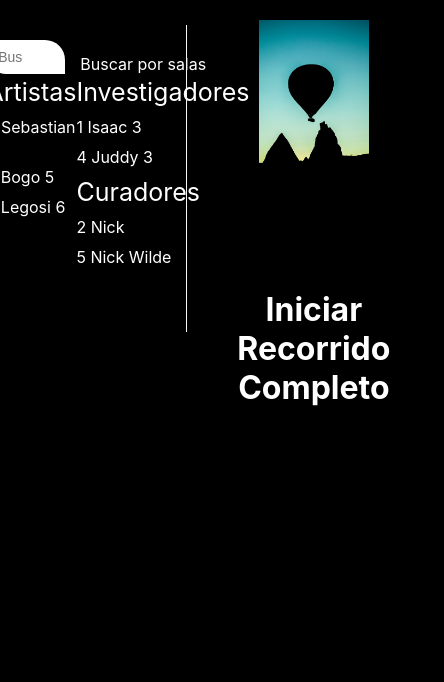
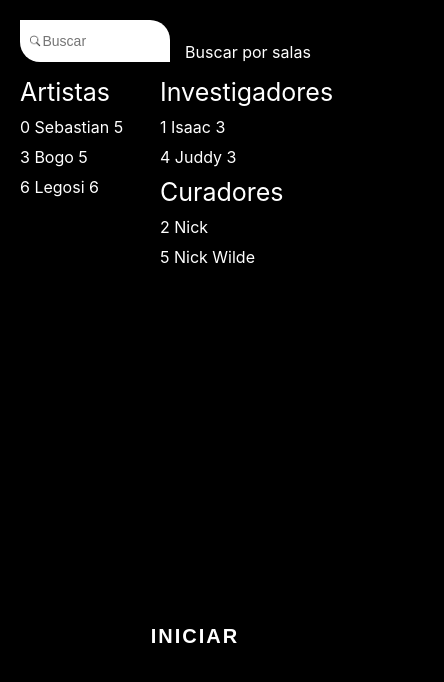
Before and after one commit to Lechuga194/endemicovsglobalcrisis, a React (Create React App) app: page / in a window 390 px wide. Shown: the top 682 px of the page, 444 px wide, since content can reach past the window. Built offline with nearby package versions, Linux system fonts and the light colour scheme.

Commit message:
antes del desmadre para hacerlo responsivo

```diff
--- a/src/components/home/Home.module.css
+++ b/src/components/home/Home.module.css
@@ -29,16 +29,7 @@
 
 /* BUTTONS */
 
-body {
-    margin: 0;
-    display: flex;
-    height: 100vh;
-    align-items: center;
-    justify-content: center;
-    background-color: black;
-}
-
-nav ul {
+.titulo nav ul {
     cursor: pointer;
     list-style-type: none;
     position: relative;
@@ -46,7 +37,7 @@ nav ul {
     padding: 0;
 }
 
-nav ul li {
+.titulo nav ul li {
     position: relative;
     --c: rgb(153, 0, 0);
     color: var(--c);
@@ -67,7 +58,7 @@ nav ul li {
     margin: 1em;
 }
 
-nav ul li span {
+.titulo nav ul li span {
     position: absolute;
     width: 100%;
     height: 100%;
@@ -80,37 +71,32 @@ nav ul li span {
     z-index: -1;
 }
 
-nav ul li:hover {
+.titulo nav ul li:hover {
     color: black;
 }
 
-nav ul li:hover span {
+.titulo nav ul li:hover span {
     transform: translateY(0) scale(2);
 }
 
-nav ul li span:nth-child(1) {
+.titulo nav ul li span:nth-child(1) {
     --n: 1;
 }
 
-nav ul li span:nth-child(2) {
+.titulo nav ul li span:nth-child(2) {
     --n: 2;
 }
 
-nav ul li span:nth-child(3) {
+.titulo nav ul li span:nth-child(3) {
     --n: 3;
 }
 
-nav ul li span:nth-child(4) {
+.titulo nav ul li span:nth-child(4) {
     --n: 4;
 }
 
 
 /* ANIMATION */
-
-body{
-    background: #000000;
-  }
-
 
 .circle{
   position: fixed;
@@ -222,12 +208,9 @@ body{
         align-self: end;
     }
 
-    nav ul li {
+    .titulo nav ul li {
         --c: rgb(233, 217, 217);
     }
 
-    body{
-        height: auto;
-    }
 
 }
--- a/src/components/navbar/navbar.css
+++ b/src/components/navbar/navbar.css
@@ -11,7 +11,7 @@
 }
 
 .navbar img{
-    width: 60%;
+    width: 600%;
     margin-top: 80%;
 }
 
--- a/src/components/searchbox/searchbox.css
+++ b/src/components/searchbox/searchbox.css
@@ -6,8 +6,7 @@
 }
 
 .searchbox input{
-    /* height: calc(10vh - 20px); */
-    width: calc(10vw);
+    width: auto;
     border: 0;
     outline: 0;
     background: transparent;
@@ -24,3 +23,14 @@
     align-self: center;
     justify-self: center;
 }
+
+input[type="search"]::-webkit-search-decoration,
+input[type="search"]::-webkit-search-cancel-button,
+input[type="search"]::-webkit-search-results-button,
+input[type="search"]::-webkit-search-results-decoration {
+  display: none;
+}
+
+@media (max-width: 400px){
+
+}
--- a/src/containers/App.js
+++ b/src/containers/App.js
@@ -3,7 +3,7 @@ import Home from '../components/home/Home'
 import Exploracion from './exploracion/Exploracion'
 
 //Statics
-import './app.css'
+import styles from './app.module.css'
 
 function App() {
     const [currentPage, setCurrentPage] = useState('exploracion') //TODO por defecto debe ser home
--- a/src/containers/app.css
+++ /dev/null
@@ -1,11 +0,0 @@
-.exploracion{
-    display: grid;
-    grid-template-columns: 48% auto 48%;
-    margin: 20px;
-}
-
-#vr{
-    border-left:1px solid whitesmoke;
-    margin-top: 30%;
-    height:100%;
-}
--- a/src/containers/exploracion/Exploracion.js
+++ b/src/containers/exploracion/Exploracion.js
@@ -2,9 +2,7 @@ import React, {useState, useEffect} from 'react';
 import Menu_busqueda from '../menu_busqueda/Menu_busqueda'
 import Navbar from '../../components/navbar/Navbar'
 import Image_container from '../image_container/Image_container'
-import { useSpring, animated, config } from 'react-spring'
-import './exploracion.css'
-// import styles from './iniciar_recorrido.module.css'
+import styles from './exploracion.module.css'
 import exploracion_img from '../../static/exploracion.jpg'
 
 const texto = "Proident aliquip nulla aute cillum et deserunt veniam. Dolore irure elit adipisicing amet nulla ut deserunt cillum. Tempor proident irure consequat excepteur eu consectetur do cillum. Lorem voluptate adipisicing veniam id eu. Culpa incididunt excepteur aliqua consequat labore pariatur culpa do id. Incididunt id exercitation elit dolor velit aliqua magna sunt excepteur do irure velit officia dolor. Incididunt consequat magna tempor sunt veniam nisi occaecat laborum ut nisi pariatur. Reprehenderit cillum incididunt elit voluptate. Consectetur reprehenderit velit pariatur veniam magna culpa. Irure occaecat non tempor et cupidatat commodo duis nulla magna nostrud sunt ea in. Culpa sunt do culpa do minim sit pariatur.";
@@ -55,16 +53,19 @@ function Exploracion() {
         setCurrentPage('exploracion')
     }
 
+    const onExploreClick = () => {
+
+    }
+
     return(
         <>
             {currentPage === 'exploracion' ?
 
-            <div className="exploracion">
-                <Menu_busqueda onCreadorClick={onCreadorClick}/>
-                <div id='vr'></div>
-                <div className='contenido'>
+            <div className={styles.exploracion}>
+                <div id={styles.menuexploracion}><Menu_busqueda onCreadorClick={onCreadorClick}/></div>
+                <div className={styles.contenido}>
                     <img src={exploracion_img} alt="exploracion_img"></img>
-                    <h1>Iniciar Recorrido Completo</h1>
+                    <div className={styles.button}><nav onClick={onExploreClick}><ul><li>Iniciar<span></span></li></ul></nav></div>
                 </div>
             </div>
 
--- a/src/containers/exploracion/exploracion.css
+++ /dev/null
@@ -1,43 +0,0 @@
-.container-detalles-creador{
-    display: grid;
-    grid-template-columns: 3% auto;
-    height: 100vh;
-    width: 100vw;
-}
-
-.detalles-creador{
-    margin: 20px;
-    grid-column-start: 2;
-    display: grid;
-    grid-template-rows: auto auto;
-}
-
-.detalles-creador h1 {
-    margin: 3vh 3vh 1vh 3vh;
-}
-
-.detalles-creador h3 {
-    margin: 0vh 3vh 3vh 3vh;
-}
-
-.detalles-creador p {
-    margin: 3vh;
-}
-
-/* TODO ESTO NO DEBE IR AQUI! */
-
-.contenido {
-    display: grid;
-    grid-template-rows: 70% 30%;
-    justify-items: center;
-    row-gap: 10%;
-    text-align: center;
-}
-
-.contenido img {
-    width: 50%;
-}
-
-.contenido h1 {
-    margin-top: 25px;
-}
--- /dev/null
+++ b/src/containers/exploracion/exploracion.module.css
@@ -0,0 +1,163 @@
+/* .container-detalles-creador{
+    display: grid;
+    grid-template-columns: 3% auto;
+    height: 100vh;
+    width: 100vw;
+}
+
+.detalles-creador{
+    margin: 20px;
+    grid-column-start: 2;
+    display: grid;
+    grid-template-rows: auto auto;
+}
+
+.detalles-creador h1 {
+    margin: 3vh 3vh 1vh 3vh;
+}
+
+.detalles-creador h3 {
+    margin: 0vh 3vh 3vh 3vh;
+}
+
+.detalles-creador p {
+    margin: 3vh;
+} */
+
+/* TODO ESTO NO DEBE IR AQUI! */
+
+.exploracion{
+    grid-template-columns: 50% 50%;
+    display: grid;
+    grid-template-rows: 100vh;
+    align-items: center;
+    justify-items: center;
+}
+
+.exploracion #menuexploracion{
+    width: 50vw;
+    height: 100vh;
+    align-self: start;
+}
+
+.contenido img {
+    width: 50%;
+}
+
+.contenido {
+    display: grid;
+    grid-template-rows: auto auto;
+    justify-items: center;
+    align-content: center;
+    text-align: center;
+    row-gap: 10%;
+}
+
+.texto{
+    font-size: 30px;
+    align-self: center;
+}
+
+
+@media (max-width: 850px){
+    .exploracion{
+        display: grid;
+        grid-template-columns: auto;
+        grid-template-rows: auto auto ;
+        align-items: center;
+        justify-items: center;
+    }
+
+    .exploracion #menuexploracion{
+        width: 100vw;
+        height: 70vh;
+        align-self: start;
+    }
+
+    .contenido img {
+        display: none;
+    }
+
+    .contenido {
+        display: grid;
+        grid-template-rows: auto auto;
+        justify-items: center;
+        align-content: center;
+        text-align: center;
+        row-gap: 10%;
+    }
+
+    .texto{
+        font-size: 30px;
+        align-self: center;
+        margin: 50px;
+    }
+}
+
+.button nav ul {
+    cursor: pointer;
+    list-style-type: none;
+    position: relative;
+    margin: 0;
+    padding: 0;
+}
+
+.button nav ul li {
+    position: relative;
+    --c: rgb(255, 255, 255);
+    color: var(--c);
+    font-size: 20px;
+    border-radius: 0.5em;
+    width: 12em;
+    height: 3em;
+    text-transform: uppercase;
+    font-weight: bold;
+    font-family: sans-serif;
+    letter-spacing: 0.1em;
+    text-align: center;
+    line-height: 3em;
+    position: relative;
+    overflow: hidden;
+    z-index: 1;
+    transition: 0.5s;
+    margin: 1em;
+}
+
+/* CSS repetido pq el CSS es barato */
+
+.button nav ul li span {
+    position: absolute;
+    width: 100%;
+    height: 100%;
+    background-color: var(--c);
+    transform: translateY(150%);
+    border-radius: 50%;
+    left: calc((var(--n) - 1) * 25%);
+    transition: 0.5s;
+    transition-delay: calc((var(--n) - 1) * 0.1s);
+    z-index: -1;
+}
+
+.button nav ul li:hover {
+    color: rgb(0, 0, 0);
+}
+
+.button nav ul li:hover span {
+    transform: translateY(0) scale(2);
+}
+
+.button nav ul li span:nth-child(1) {
+    --n: 1;
+}
+
+.button nav ul li span:nth-child(2) {
+    --n: 2;
+}
+
+.button nav ul li span:nth-child(3) {
+    --n: 3;
+}
+
+.button nav ul li span:nth-child(4) {
+    --n: 4;
+}
--- a/src/containers/menu_busqueda/menu_busqueda.module.css
+++ b/src/containers/menu_busqueda/menu_busqueda.module.css
@@ -7,7 +7,7 @@
 .nav {
     height: 5vh;
     display: grid;
-    grid-template-columns: 30% auto;
+    grid-template-columns: 250px auto;
     grid-column-gap: 15px;
 }
 
@@ -21,6 +21,7 @@
 .creadores{
     display: grid;
     grid-template-columns: auto auto;
+    margin-top: 20px;
 }
 
 .creadores ul {
@@ -41,47 +42,11 @@
     font-size: 25px;
 }
 
-@media  (max-width: 1000px) {
-    .busqueda {
+@media  (max-width: 400px) {
+    .nav {
+        height: 5vh;
         display: grid;
-        grid-template-rows: 10% auto;
-        margin: 20px;
-    }
-
-    .nav {
-        height: 4vh;
-        display: grid;
-        grid-template-columns: 30% auto;
-        grid-column-gap: px;
-    }
-
-    .nav a {
-        transition: transform .1s;
-        cursor: pointer;
-        justify-self: start;
-        align-self: end;
-    }
-
-    .creadores{
-        display: grid;
-        grid-template-columns: auto auto;
-    }
-
-    .creadores ul {
-        list-style-type:none;
-    }
-
-    .creadores p  {
-        transition: transform .1s;
-        margin: 10px 0px 10px 0px;
-        cursor: pointer;
-    }
-
-    .creadores p:hover, .nav a:hover  {
-        transform: scale(1.05);
-    }
-
-    .creador {
-        font-size: 25px;
+        grid-template-columns: 150px auto;
+        grid-column-gap: 15px;
     }
 }
```
Also changed, not shown: src/components/home/Home.js (+1 -8 lines), src/containers/app.module.css (added). Lines whose indentation alone changed are shown as unchanged.
